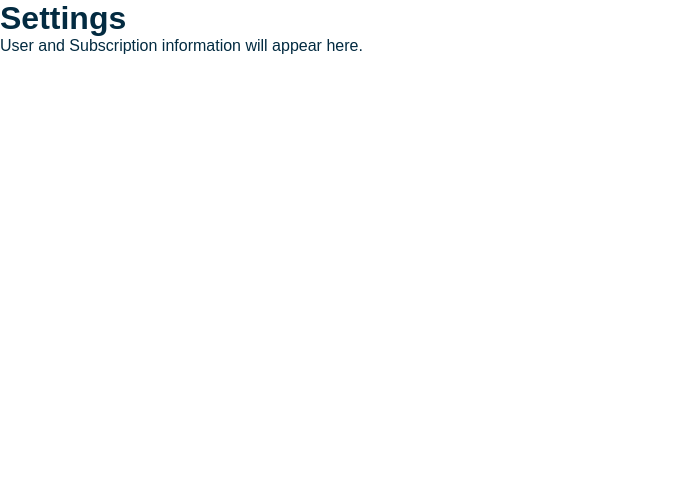
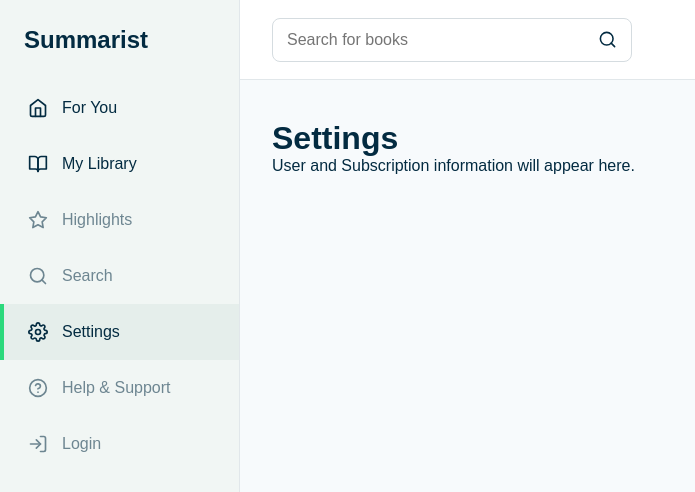
Before and after one commit to mcicora/summarist-internship-project, a Next.js app: page /settings in a window 1280 px wide. Shown: the top 492 px of the page, without its empty margins (0-695 px from the left). Built offline with nearby package versions, Linux system fonts and the light colour scheme.

Commit message:
Add shared dashboard layout and naviagtion

```diff
--- /dev/null
+++ b/src/app/(dashboard)/layout.tsx
@@ -0,0 +1,24 @@
+import SearchHeader from "@/components/layout/SearchHeader";
+import Sidebar from "@/components/layout/Sidebar";
+import { ReactNode } from "react";
+
+
+type DashboardLayoutProps = {
+    children: ReactNode;
+}
+
+export default function DashboardLayout({
+    children,
+}: DashboardLayoutProps) {
+    return (
+        <div className="dashboard-layout">
+            <Sidebar />
+
+            <div className="dashboard-content">
+                <SearchHeader />
+
+                <main className="dashboard-main">{children}</main>
+            </div>
+        </div>
+    )
+}
--- a/src/app/globals.css
+++ b/src/app/globals.css
@@ -34,3 +34,227 @@ img {
   display: block;
   max-width: 100%;
 }
+
+
+/* Accessibility */
+
+.sr-only {
+  position: absolute;
+  width: 1px;
+  height: 1px;
+  padding: 0;
+  margin: -1px;
+  overflow: hidden;
+  white-space: nowrap;
+  border: 0;
+  clip: rect(0, 0, 0, 0)
+}
+
+/* Dashboard Layout */
+
+.dashboard-layout {
+  display: flex;
+  min-height: 100vh;
+  background-color: #f7fafc;
+}
+
+.dashboard-content {
+  flex: 1;
+  min-width: 0;
+  margin-left: 240px;
+}
+
+.dashboard-main {
+  width: 100%;
+  max-width: 1200px;
+  margin: 0 auto;
+  padding: 40px 32px;
+}
+
+/* Sidebar  */
+
+.sidebar {
+  position: fixed;
+  top: 0;
+  left: 0;
+  width: 240px;
+  height: 100vh;
+  overflow-y: auto;
+  background-color: #f1f6f4;
+  border-right: 1px solid #e1e7ea;
+}
+
+.sidebar__logo {
+  display: flex;
+  align-items: center;
+  min-height: 80px;
+  padding: 0 24px;
+  font-size: 24px;
+  font-weight: 700;
+  color: #032b41;
+}
+
+.sidebar__list {
+  display: flex;
+  flex-direction: column;
+  list-style: none;
+}
+
+.sidebar__item {
+  display: flex;
+  align-items: center;
+  width: 100%;
+  min-height: 56px;
+  padding: 0 24px;
+  gap: 14px;
+  border: 0;
+  border-left: 4px solid transparent;
+  background: transparent;
+  color: #032b41;
+  font-size: 16px;
+  text-align: left;
+  transition:
+    background-color 150ms ease,
+    border-color 150ms ease;
+}
+
+.sidebar__item:hover:not(.sidebar__item--disabled) {
+  background-color: #e5eeeb;
+}
+
+.sidebar__item--active {
+  border-left-color: #2bd97c;
+  background-color: #e5eeeb;
+}
+
+.sidebar__item--disabled {
+  cursor: not-allowed;
+  opacity: 0.55;
+}
+
+.sidebar__icon {
+  display: inline-flex;
+  align-items: center;
+  justify-content: center;
+  font-size: 20px;
+}
+
+/* Search header */
+
+.search-header {
+  position: sticky;
+  top: 0;
+  z-index: 10;
+  display: flex;
+  align-items: center;
+  min-height: 80px;
+  padding: 16px 32px;
+  background-color: #ffffff;
+  border-bottom: 1px solid #e1e7ea;
+}
+
+.search-form {
+  display: flex;
+  width: 100%;
+  max-width: 360px;
+  overflow: hidden;
+  border: 1px solid #d5dce0;
+  border-radius: 8px;
+  background-color: #ffffff;
+}
+
+.search-form:focus-within {
+  border-color: #032b41;
+  outline: 2px solid rgb(3 43 65 / 15%);
+}
+
+.search-form__input {
+  flex: 1;
+  min-width: 0;
+  padding: 12px 14px;
+  border: 0;
+  outline: none;
+  color: #032b41;
+  background-color: transparent;
+}
+
+.search-form__button {
+  display: inline-flex;
+  align-items: center;
+  justify-content: center;
+  width: 48px;
+  border: 0;
+  background-color: transparent;
+  color: #032b41;
+  font-size: 19px;
+}
+
+/* Responsive layout */
+
+@media (max-width: 768px) {
+  .sidebar {
+    position: fixed;
+    top: auto;
+    right: 0;
+    bottom: 0;
+    width: 100%;
+    height: 64px;
+    border-top: 1px solid #e1e7ea;
+    border-right: 0;
+    z-index: 20;
+  }
+
+  .sidebar__logo {
+    display: none;
+  }
+
+  .sidebar__list {
+    flex-direction: row;
+    justify-content: space-around;
+    height: 100%;
+  }
+
+  .sidebar__list li {
+    flex: 1;
+  }
+
+  .sidebar__item {
+    flex-direction: column;
+    justify-content: center;
+    min-height: 64px;
+    padding: 6px;
+    gap: 3px;
+    border-left: 0;
+    border-top: 3px solid transparent;
+    font-size: 11px;
+  }
+
+  .sidebar__item--active {
+    border-top-color: #2bd97c;
+  }
+
+  .sidebar__list li:nth-child(3),
+  .sidebar__list li:nth-child(4),
+  .sidebar__list li:nth-child(6),
+  .sidebar__list li:nth-child(7) {
+    display: none;
+  }
+
+  .dashboard-content {
+    margin-left: 0;
+    padding-bottom: 64px;
+  }
+
+  .dashboard-main {
+    padding: 28px 20px;
+  }
+
+  .search-header {
+    min-height: 70px;
+    padding: 12px 20px;
+  }
+
+  .search-form {
+    max-width: none;
+  }
+}
--- /dev/null
+++ b/src/components/layout/SearchHeader.tsx
@@ -0,0 +1,47 @@
+"use client";
+import { useState } from "react";
+import { FiSearch } from "react-icons/fi";
+
+export default function SearchHeader() {
+  const [search, setSearch] = useState("");
+
+  function handleSubmit(event: React.SubmitEvent<HTMLFormElement>) {
+  event.preventDefault();
+
+
+    const trimmedSearch = search.trim();
+
+    if (!trimmedSearch) {
+      return;
+    }
+
+    console.log("Search Submitted:", trimmedSearch);
+  }
+
+  return (
+    <header className="search-header">
+      <form onSubmit={handleSubmit} role="search" className="search-form">
+        <label htmlFor="book-search" className="sr-only">
+          Search by title or author
+        </label>
+
+        <input
+          type="search"
+          value={search}
+          onChange={(event) => setSearch(event.target.value)}
+          className="search-form__input"
+          placeholder="Search for books"
+          autoComplete="off"
+        />
+
+        <button
+          className="search-form__button"
+          type="submit"
+          aria-label="Submit Search"
+        >
+          <FiSearch aria-hidden="true" />
+        </button>
+      </form>
+    </header>
+  );
+}
--- /dev/null
+++ b/src/components/layout/Sidebar.tsx
@@ -0,0 +1,104 @@
+"use client";
+
+import Link from "next/link";
+import { usePathname } from "next/navigation";
+import {
+  FiBookOpen,
+  FiHelpCircle,
+  FiHome,
+  FiLogIn,
+  FiSearch,
+  FiSettings,
+  FiStar,
+} from "react-icons/fi";
+
+type SidebarItem = {
+  label: string;
+  href?: string;
+  icon: React.ReactNode;
+};
+
+const sidebarItems: SidebarItem[] = [
+  {
+    label: "For You",
+    href: "/for-you",
+    icon: <FiHome />,
+  },
+  {
+    label: "My Library",
+    href: "/library",
+    icon: <FiBookOpen />,
+  },
+  {
+    label: "Highlights",
+    icon: <FiStar />,
+  },
+  {
+    label: "Search",
+    icon: <FiSearch />,
+  },
+  {
+    label: "Settings",
+    href: "/settings",
+    icon: <FiSettings />,
+  },
+  {
+    label: "Help & Support",
+    icon: <FiHelpCircle />,
+  },
+  {
+    label: "Login",
+    icon: <FiLogIn />,
+  },
+];
+
+export default function Sidebar() {
+  const pathname = usePathname();
+
+  return (
+    <aside className="sidebar">
+      <div className="sidebar__logo">
+        <Link href="/for-you">Summarist</Link>
+      </div>
+
+      <nav aria-label="Main navigation">
+        <ul className="sidebar__list">
+          {sidebarItems.map((item) => {
+            const isActive =
+              item.href !== undefined &&
+              (pathname === item.href || pathname.startsWith(`${item.href}/`));
+
+            if (!item.href) {
+              return (
+                <li key={item.label}>
+                  <button
+                    className="sidebar__item sidebar__item--disabled"
+                    type="button"
+                    disabled
+                  >
+                    <span className="sidebar__icon">{item.icon}</span>
+                    <span>{item.label}</span>
+                  </button>
+                </li>
+              );
+            }
+
+            return (
+              <li key={item.label}>
+                <Link
+                  className={`sidebar__item ${
+                    isActive ? "sidebar__item--active" : ""
+                  }`}
+                  href={item.href}
+                >
+                    <span className="sidebar__icon">{item.icon}</span>
+                    <span>{item.label}</span>
+                </Link>
+              </li>
+            );
+          })}
+        </ul>
+      </nav>
+    </aside>
+  );
+}
```
Also changed, not shown: src/app/(dashboard)/book/[id]/page.tsx (renamed from src/app/book/[id]/page.tsx), src/app/(dashboard)/for-you/page.tsx (renamed from src/app/for-you/page.tsx), src/app/(dashboard)/library/page.tsx (renamed from src/app/library/page.tsx), src/app/(dashboard)/player/[id]/page.tsx (renamed from src/app/player/[id]/page.tsx), src/app/(dashboard)/settings/page.tsx (renamed from src/app/settings/page.tsx).
